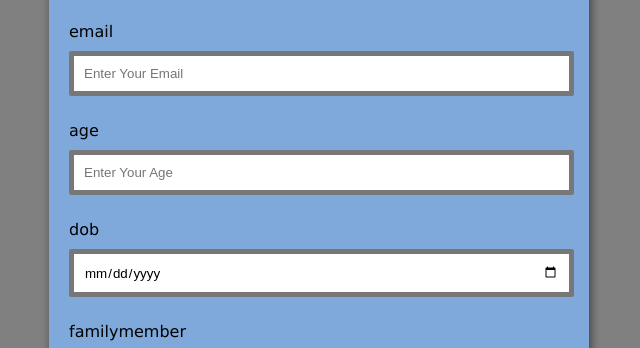
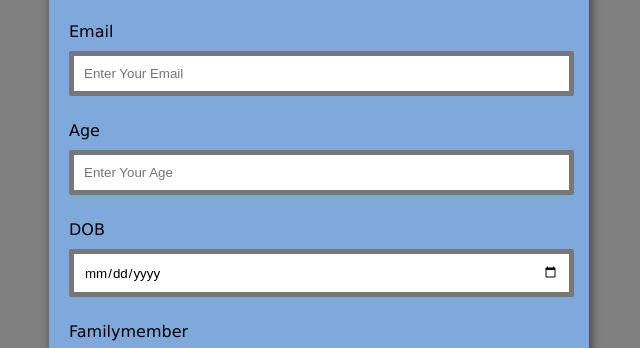
Before and after one commit to Subash2622/Ration-Card-Survey-Form, a plain HTML site: page index.html in a window 1280 px wide. Shown: the part 216-564 px from the top of the page, 321-961 px from the left. Drawn offline with Linux system fonts and the light colour scheme.

Commit message:
Update index.html

```diff
--- a/index.html
+++ b/index.html
@@ -17,19 +17,19 @@
             <input type="text" id="name" placeholder="Enter Your Name">
         </div>
         <div class="form-control">
-            <label for="Email" id="Label-name">email</label>
+            <label for="Email" id="Label-name">Email</label>
             <input type="email" id="email" placeholder="Enter Your Email">
         </div>
         <div class="form-control">
-            <label for="Age" id="Label-name">age</label>
+            <label for="Age" id="Label-name">Age</label>
             <input type="number" id="age" placeholder="Enter Your Age">
         </div>
         <div class="form-control">
-            <label for="DOB" id="Label-name">dob</label>
+            <label for="DOB" id="Label-name">DOB</label>
             <input type="date" id="dob" placeholder="Enter Your DOB With Time">
         </div>
         <div class="form-control">
-            <label for="Familymember" id="Label-name">familymember</label>
+            <label for="Familymember" id="Label-name">Familymember</label>
             <input type="number" id="familymember" placeholder="Enter Your Family Member">
         </div>
         <div class="form-control">
```
